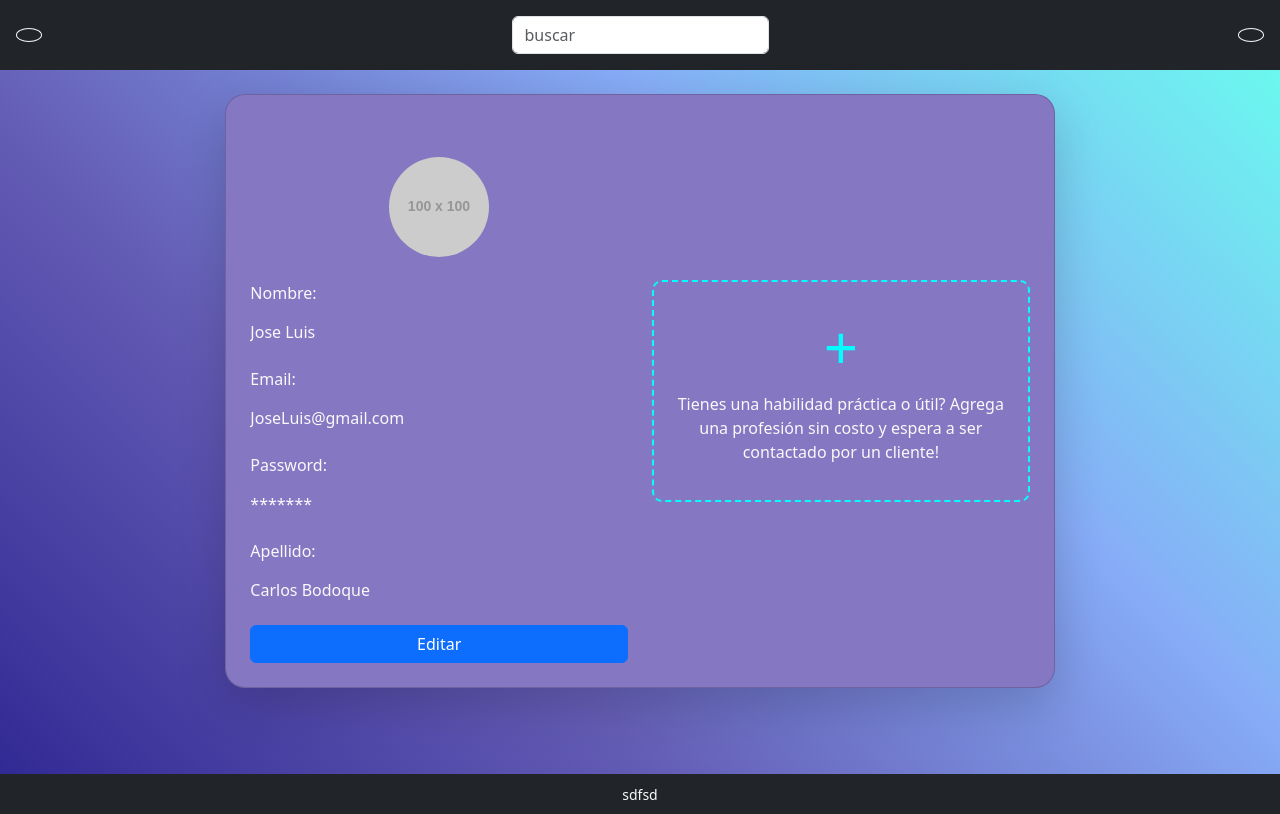
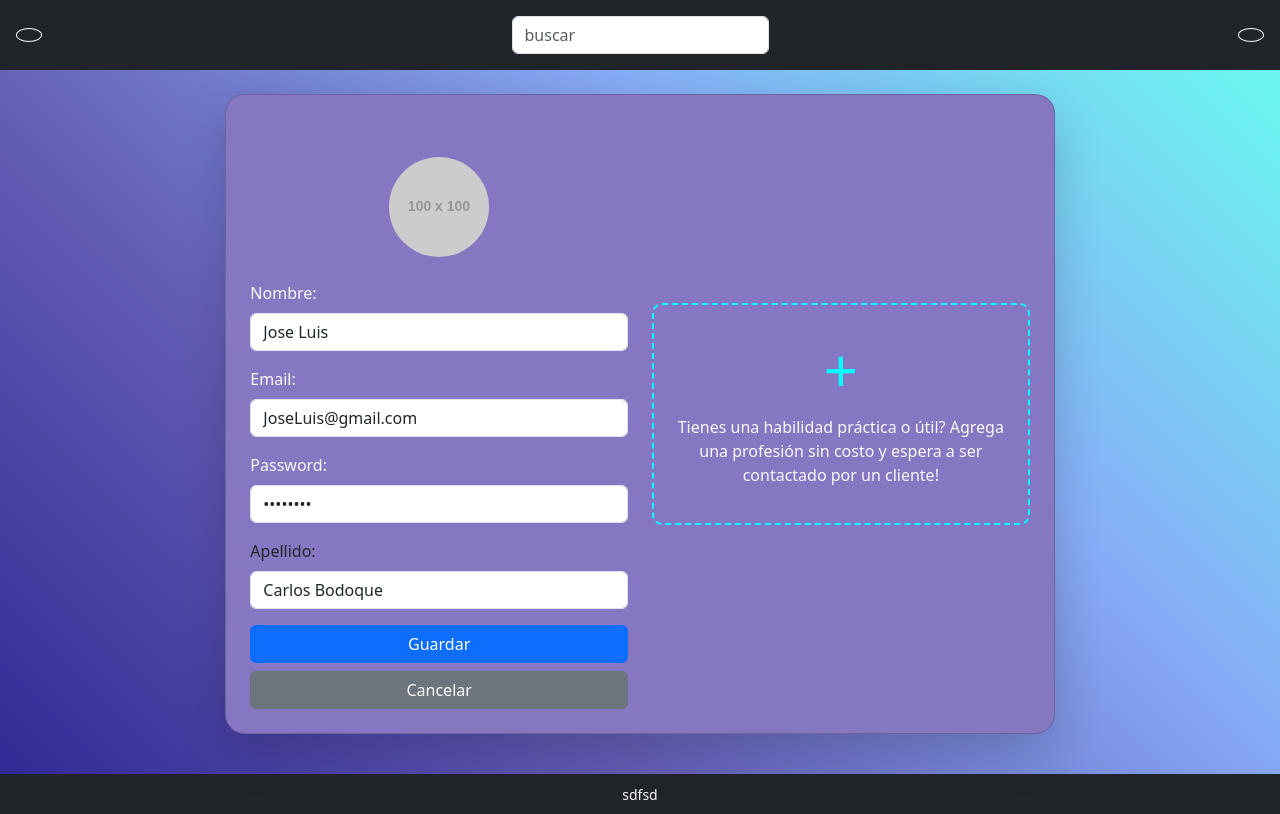
Before and after one commit to Ingbakk16/FrontProyectFinal, a React (Vite) app: page /profile in a window 1280 px wide. Both pictures are taken after a click on the button "Editar". Built offline with nearby package versions, Linux system fonts and the light colour scheme.

Commit message:
profile component

```diff
--- a/src/App.jsx
+++ b/src/App.jsx
@@ -31,6 +31,10 @@ const App = () => {
         path: "/profile",
         element: <Profile onLogin={handleLogin} />,
       },
+      {
+        path: "/",
+        element: <Login onLogin={handleLogin} />,
+      },
     {
       path: "*",
       element: <NotFound />
--- a/src/components/usaerData/Profile.jsx
+++ b/src/components/usaerData/Profile.jsx
@@ -1,33 +1,64 @@
-
-
-import React from 'react';
+import React, { useState } from 'react';
 import { Button, Card, Form, Container, Row, Col, Image } from 'react-bootstrap';
 import PropTypes from 'prop-types';
 import Header from '../header/header';
 import Footer from '../footer/footer';
 
-// Suponiendo que este usuario viene de un estado o de props, lo pongo aquí como ejemplo.
 const user = {
   Name: "Jose Luis",
   Email: "JoseLuis@gmail.com",
   Surname: "Carlos Bodoque",
-  Password: "*******",
+  Password: "asdf1234",
   profileImage: "https://via.placeholder.com/100"
 };
 
 const Profile = ({ Name, Email, Surname, Password, profileImage }) => {
+  const [isEditing, setIsEditing] = useState(false);
+  const [formData, setFormData] = useState({
+    Name: Name || user.Name,
+    Email: Email || user.Email,
+    Surname: Surname || user.Surname,
+    Password: Password || user.Password,
+    profileImage: profileImage || user.profileImage,
+  });
+
+  const handleChange = (e) => {
+    setFormData({
+      ...formData,
+      [e.target.name]: e.target.value
+    });
+  };
+
+  const handleEditClick = () => {
+    setIsEditing(true);
+  };
+
+  const handleSaveClick = () => {
+    // Aquí puedes agregar la lógica para guardar los cambios
+    setIsEditing(false);
+  };
+
+  const handleCancelClick = () => {
+    // Restablecer los valores originales
+    setFormData({
+      Name: Name || user.Name,
+      Email: Email || user.Email,
+      Surname: Surname || user.Surname,
+      Password: Password || user.Password,
+      profileImage: profileImage || user.profileImage,
+    });
+    setIsEditing(false);
+  };
+
   return (
     <>
-      {/* Header */}
       <Header />
 
-      {/* Main Profile Content */}
       <Container fluid className="py-4" style={{ background: "linear-gradient(45deg, #322A94, #645DB5, #87ACF7, #6BF8EF)", minHeight: "calc(100vh - 56px - 40px)" }}>
         <Row className="justify-content-center">
           <Col md={8}>
             <Card className="p-4 shadow-lg" style={{ backgroundColor: "#8677C2", borderRadius: "20px" }}>
               <Row>
-                {/* Profile Info Section */}
                 <Col md={6}>
                   <div className="d-flex align-items-center mb-4">
                     <Button variant="link" className="text-light">
@@ -35,32 +66,74 @@ const Profile = ({ Name, Email, Surname, Password, profileImage }) => {
                     </Button>
                   </div>
                   <div className="text-center mb-4">
-                    <Image src={profileImage ? profileImage : "https://via.placeholder.com/100"} roundedCircle />
+                    <Image src={formData.profileImage} roundedCircle />
                   </div>
                   <Form>
                     <Form.Group className="mb-3">
                       <Form.Label className="text-light">Nombre:</Form.Label>
-                      <Form.Control plaintext readOnly value={Name} className="text-light" />
+                      <Form.Control
+                        plaintext={!isEditing}
+                        readOnly={!isEditing}
+                        type="text"
+                        name="Name"
+                        value={formData.Name}
+                        onChange={handleChange}
+                        className="text-dark"
+                      />
                     </Form.Group>
                     <Form.Group className="mb-3">
                       <Form.Label className="text-light">Email:</Form.Label>
-                      <Form.Control plaintext readOnly value={Email} className="text-light" />
+                      <Form.Control
+                        plaintext={!isEditing}
+                        readOnly={!isEditing}
+                        type="email"
+                        name="Email"
+                        value={formData.Email}
+                        onChange={handleChange}
+                        className="text-dark"
+                      />
                     </Form.Group>
                     <Form.Group className="mb-3">
                       <Form.Label className="text-light">Password:</Form.Label>
-                      <Form.Control plaintext readOnly value={Password} className="text-light" />
+                      <Form.Control
+                        plaintext={!isEditing}
+                        readOnly={!isEditing}
+                        type="password"
+                        name="Password"
+                        value={formData.Password}
+                        onChange={handleChange}
+                        className="text-dark"
+                      />
                     </Form.Group>
                     <Form.Group className="mb-3">
-                      <Form.Label className="text-light">Apellido:</Form.Label>
-                      <Form.Control plaintext readOnly value={Surname} className="text-light" />
+                      <Form.Label className="text-dark">Apellido:</Form.Label>
+                      <Form.Control
+                        plaintext={!isEditing}
+                        readOnly={!isEditing}
+                        type="text"
+                        name="Surname"
+                        value={formData.Surname}
+                        onChange={handleChange}
+                        className="text-dark"
+                      />
                     </Form.Group>
-                    <Button variant="primary" className="w-100">
-                      Editar
-                    </Button>
+                    {isEditing ? (
+                      <>
+                        <Button variant="primary" className="w-100" onClick={handleSaveClick}>
+                          Guardar
+                        </Button>
+                        <Button variant="secondary" className="w-100 mt-2" onClick={handleCancelClick}>
+                          Cancelar
+                        </Button>
+                      </>
+                    ) : (
+                      <Button onClick={handleEditClick} variant="primary" className="w-100">
+                        Editar
+                      </Button>
+                    )}
                   </Form>
                 </Col>
 
-                {/* Additional Section */}
                 <Col md={6} className="d-flex align-items-center justify-content-center">
                   <div className="text-center " style={{ border: "2px dashed #00FFFF", borderRadius: "10px", padding: "20px", width: "auto", height: "auto" }}>
                     <div style={{ fontSize: "60px", color: "#00FFFF" }}>+</div>
@@ -73,22 +146,10 @@ const Profile = ({ Name, Email, Surname, Password, profileImage }) => {
         </Row>
       </Container>
 
-      {/* Footer */}
       <Footer />
     </>
   );
 };
-
-// Llamada al componente Profile con props
-const App = () => (
-  <Profile
-    Name={user.Name}
-    Email={user.Email}
-    Surname={user.Surname}
-    Password={user.Password}
-    profileImage={user.profileImage}
-  />
-);
 
 Profile.propTypes = {
   Name: PropTypes.string.isRequired,
@@ -98,4 +159,4 @@ Profile.propTypes = {
   profileImage: PropTypes.string
 };
 
-export default App;
+export default Profile;
```
